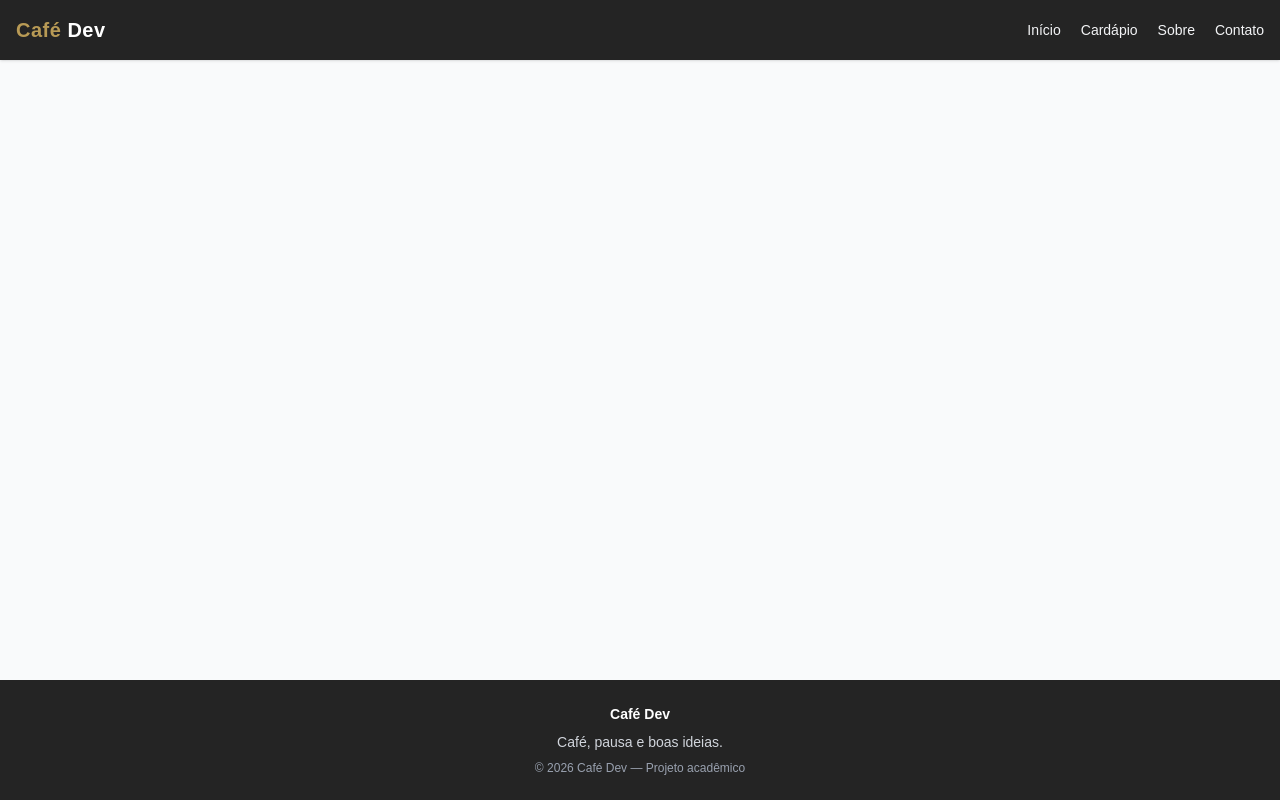
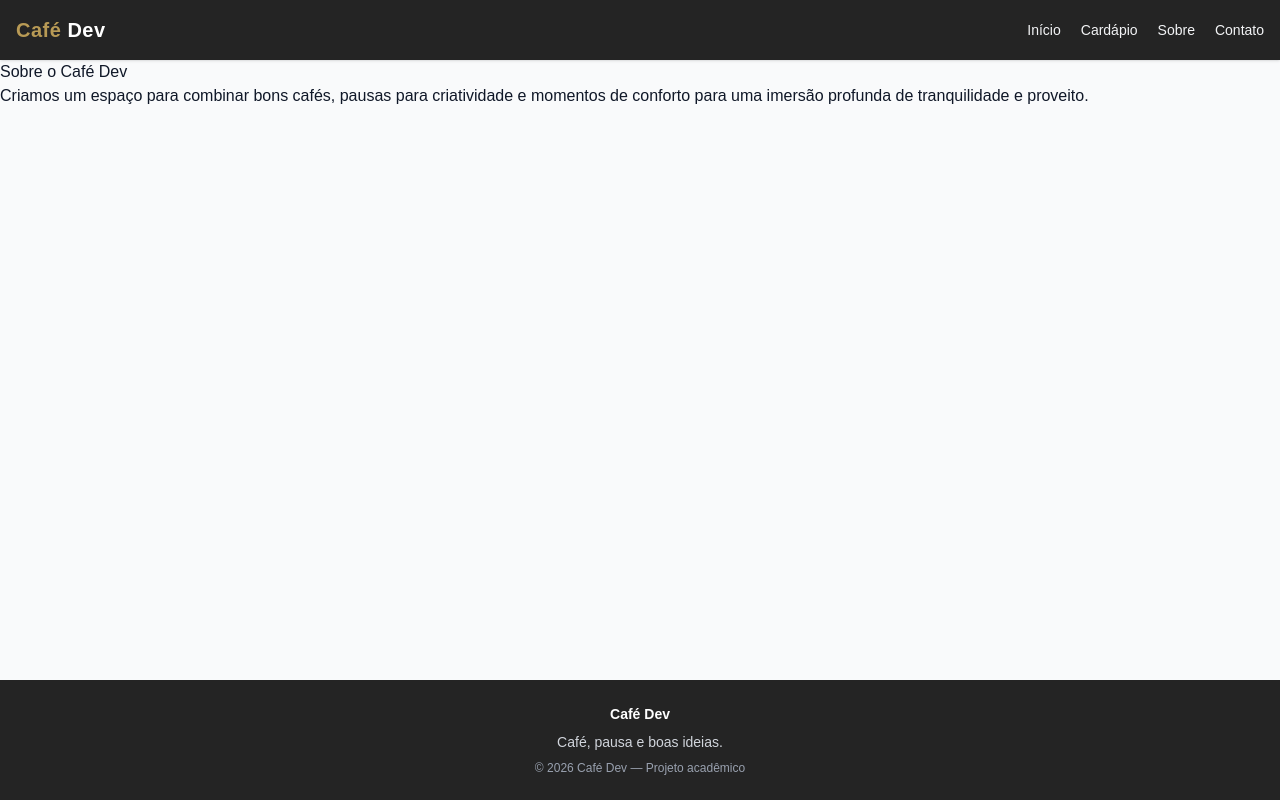
Before and after one commit to alyson-souto/cafeteria-dev, a React (Vite) app: page /sobre in a window 1280 px wide. Built offline with nearby package versions, Linux system fonts and the light colour scheme.

Commit message:
feat: criando pagina sobre a cafeteria

```diff
--- a/src/pages/Sobre.jsx
+++ b/src/pages/Sobre.jsx
@@ -1,9 +1,14 @@
 
-const Sobre = () => {
+function Sobre() {
   return (
-    <div>
+    <main>
+      <h1>Sobre o Café Dev</h1>
 
-    </div>
+      <p>
+        Criamos um espaço para combinar bons cafés,
+        pausas para criatividade e momentos de conforto para uma imersão profunda de tranquilidade e proveito.
+      </p>
+    </main>
   )
 }
 
```
